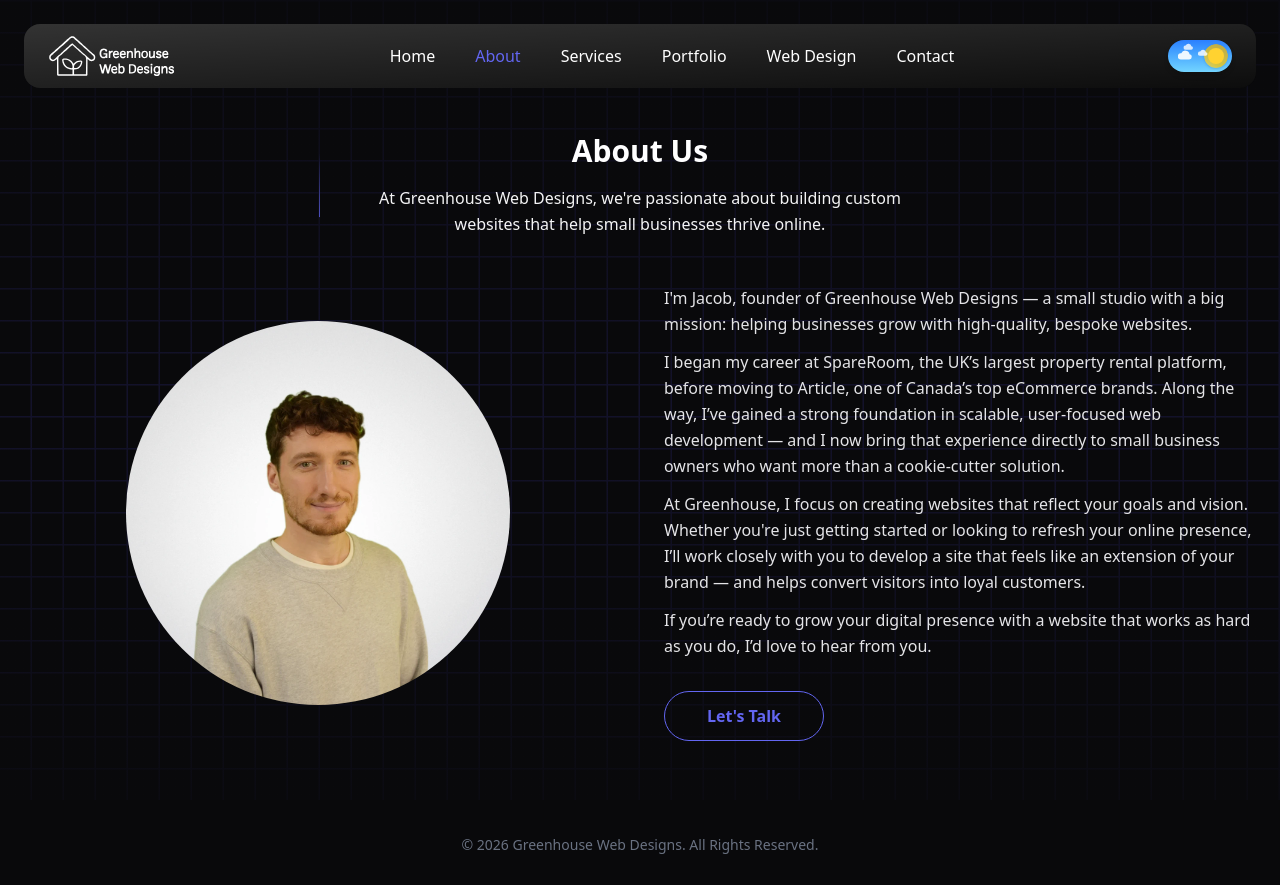
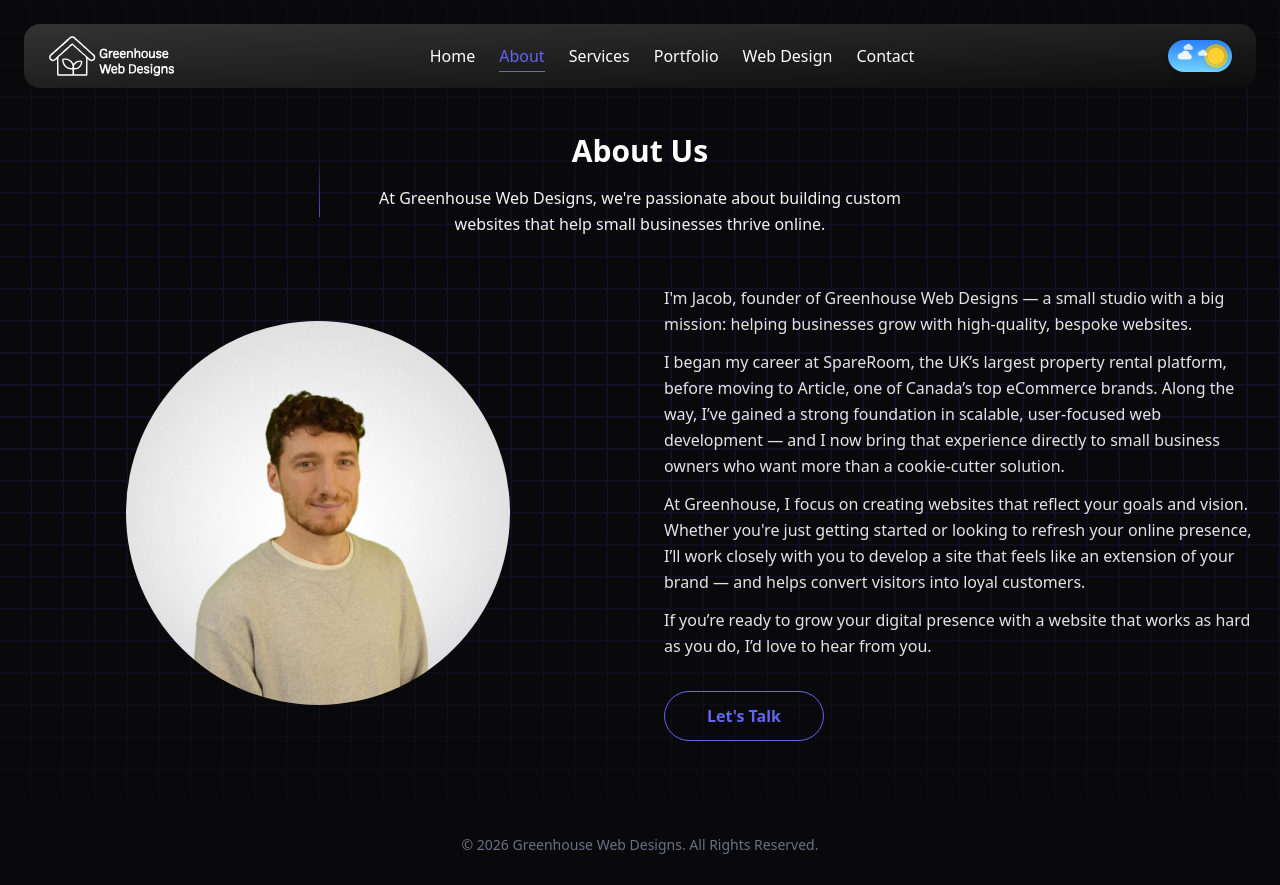
Before and after one commit to jacobadam/greenhousewebdesigns, a Next.js app: page /about in a window 1280 px wide. Built offline with nearby package versions, Linux system fonts and the light colour scheme.

Commit message:
update nav colors and add active color animation

```diff
--- a/src/app/components/Nav.jsx
+++ b/src/app/components/Nav.jsx
@@ -39,7 +39,7 @@ export default function NavBar() {
 
   return (
     <nav
-      className={`bg-black fixed top-0 z-20 overflow-hidden border-white/10 bg-gradient-to-br from-white/20 to-white/5 backdrop-blur px-2 sm:px-4 transition-all duration-300 w-auto ${
+      className={`bg-black fixed top-0 z-20 overflow-hidden border-white/10 bg-linear-to-br from-white/20 to-white/5 backdrop-blur px-2 sm:px-4 transition-all duration-300 w-auto ${
         isScrolled
           ? "left-0 right-0"
           : "mx-auto left-6 right-6 top-6 rounded-2xl"
@@ -54,27 +54,40 @@ export default function NavBar() {
           />
         </Link>
 
-        <div className="hidden items-center gap-2 lg:flex opacity-100">
+        <div className="hidden items-center gap-6 lg:flex">
           {navLinks.map((link) => {
+            const isActive = pathname === link.href;
+
             return (
               <Link
                 key={link.href}
                 href={link.href}
-                className={`group relative scale-100 overflow-hidden rounded-lg px-4 py-2 transition-transform hover:scale-105 active:scale-95 opacity-100 hover:text-lightmode dark:hover:text-darkmode ${
-                  pathname === link.href
+                className={`relative text-md font-medium transition-colors duration-200
+                  ${
+                    isActive
                       ? "text-lightmode dark:text-darkmode"
-                    : "text-white"
-                }`}
+                      : "text-white hover:text-lightmode dark:hover:text-darkmode"
+                  }
+                `}
               >
                 {link.label}
+                <span
+                  className={`absolute left-0 -bottom-1 h-px w-full origin-left transition-transform duration-300
+                  ${
+                    isActive
+                      ? "scale-x-100 bg-lightmode dark:bg-darkmode"
+                      : "scale-x-0 bg-foreground/40 group-hover:scale-x-100"
+                  }
+                `}
+                />
               </Link>
             );
           })}
         </div>
 
-        <div className="flex flex-row justify-center items-center opacity-100">
+        <div className="flex flex-row justify-center items-center">
           <DarkModeToggle />
-          <div className="lg:hidden opacity-100">
+          <div className="lg:hidden">
             <HamburgerMenu
               isMenuOpen={isMobileMenuOpen}
               onToggle={() => setIsMobileMenuOpen((prev) => !prev)}
@@ -84,17 +97,22 @@ export default function NavBar() {
       </div>
 
       {isMobileMenuOpen && (
-        <div className="lg:hidden bg-transparent backdrop-blur opacity-100">
-          <ul className="flex flex-col items-left space-y-4 py-4 opacity-100 text-left">
-            {navLinks.map((link) => (
-              <li key={link.href} className="opacity-100">
+        <div className="lg:hidden bg-transparent backdrop-blur">
+          <ul className="flex flex-col items-start space-y-4 py-4 text-left">
+            {navLinks.map((link) => {
+              const isActive = pathname === link.href;
+
+              return (
+                <li key={link.href}>
                   <Link
                     href={link.href}
-                  className={`text-sm lg:text-base font-medium hover:font-bold transition-all duration-500 opacity-100 ${
-                    pathname === link.href
+                    className={`text-base font-medium transition-colors duration-200
+                      ${
+                        isActive
                           ? "text-lightmode dark:text-darkmode"
-                      : "text-white"
-                  }`}
+                          : "text-white hover:text-lightmode dark:hover:text-darkmode"
+                      }
+                    `}
                     onClick={() => {
                       scrollToTop();
                       toggleMobileMenu();
@@ -103,7 +121,8 @@ export default function NavBar() {
                     {link.label}
                   </Link>
                 </li>
-            ))}
+              );
+            })}
           </ul>
         </div>
       )}
```
Lines whose indentation alone changed are shown as unchanged.
